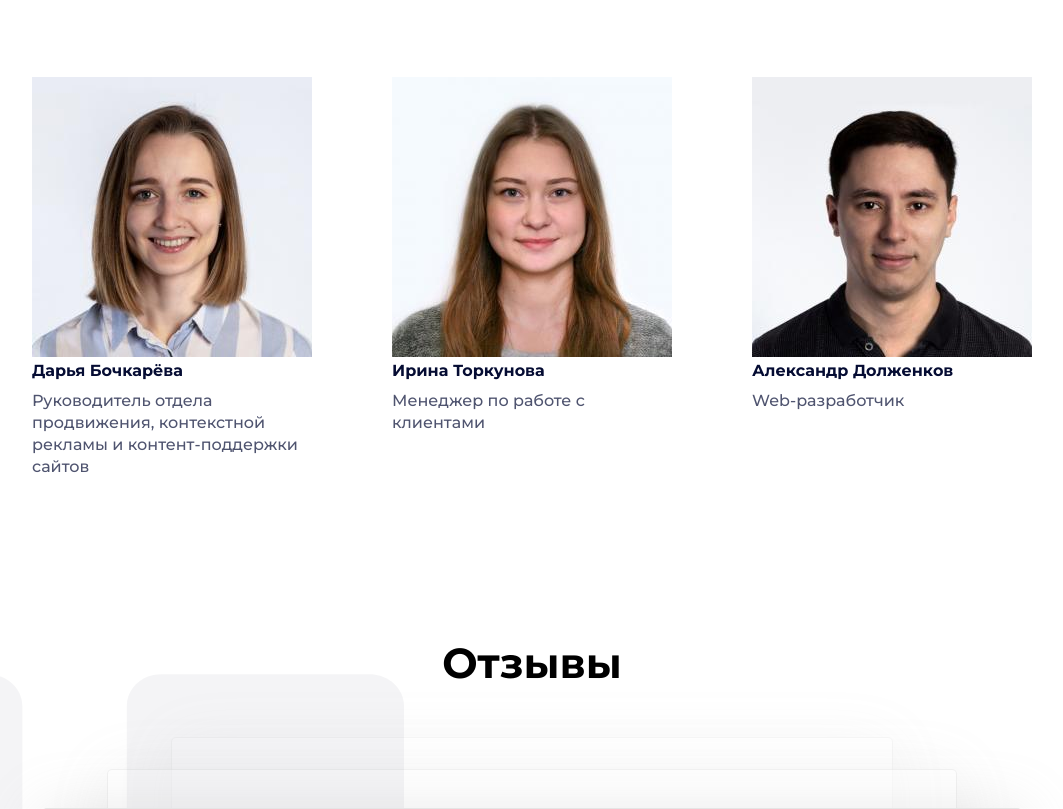
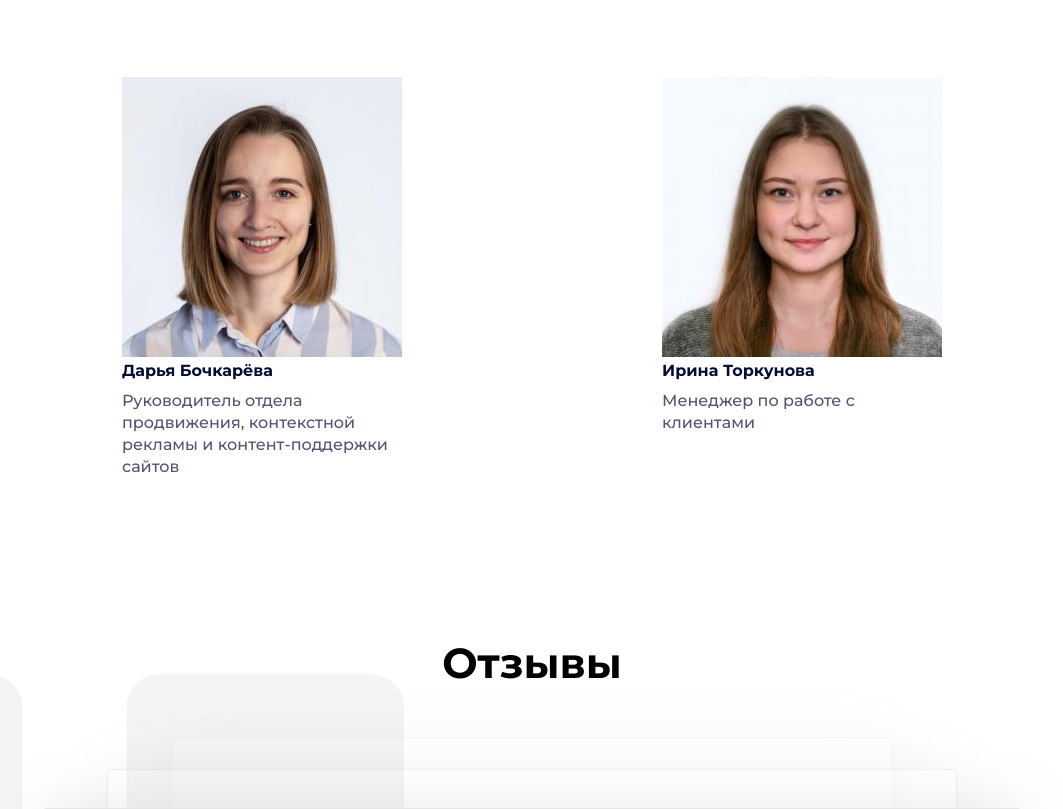
Before and after one commit to EgorF272/projjj, a website: page index.html in a window 1280 px wide. Shown: the part 6739-7548 px from the top of the page, without its empty margins (108-1171 px from the left). Drawn offline with nearby package versions, Linux system fonts and the light colour scheme.

Commit message:
Update index.html

```diff
--- a/index.html
+++ b/index.html
@@ -566,15 +566,6 @@
                     <div class="team__descr-position">Менеджер по работе с клиентами</div>
                 </div>
             </div>
-            <div class="team__list-item">
-                <div class="team__photo">
-                    <img src="img/team/Aleksandr-Dolzhenkov.jpg" alt="сотрудник">
-                </div>
-                <div class="team__descr">
-                    <div class="team__descr-name">Александр Долженков</div>
-                    <div class="team__descr-position">Web-разработчик</div>
-                </div>
-            </div>
         </div>
     </div>
     <div class="reviews" id="reviews">
```
